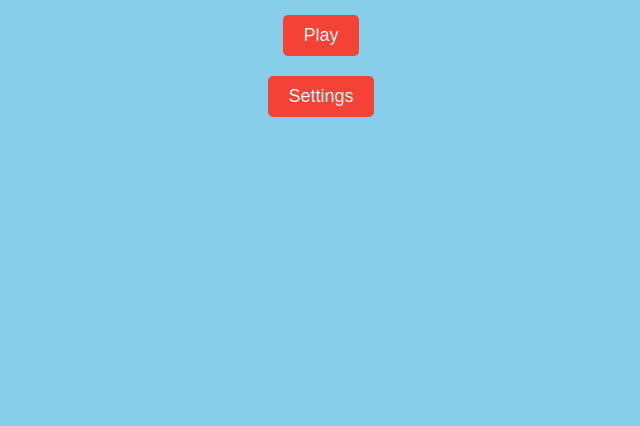
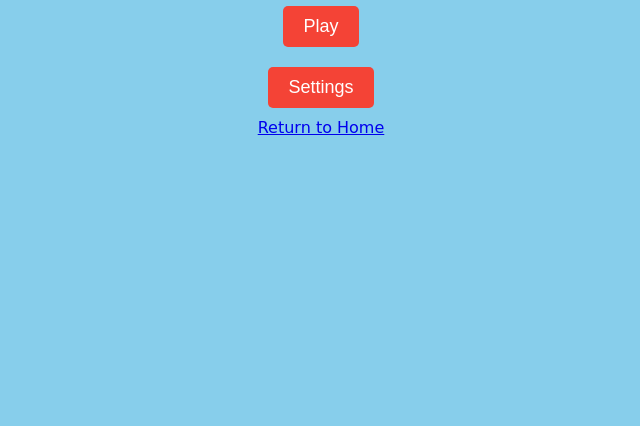
Before and after one commit to hgf56sdf/hgf56sdf.github.io, a plain HTML site: page ios/ios-games/flappy-bird.html in a window 1280 px wide. Shown: the part 374-800 px from the top of the page, without its empty margins (319-959 px from the left). Drawn offline with Linux system fonts and the light colour scheme.

Commit message:
Update flappy-bird.html

```diff
--- a/ios/ios-games/flappy-bird.html
+++ b/ios/ios-games/flappy-bird.html
@@ -11,6 +11,7 @@
     <h1>PX Flappy Bird</h1>
     <button onclick="startGame()">Play</button>
     <button id="settingsButton">Settings</button>
+    <a href="../modified.html" class="button">Return to Home</a>
   </div>
 
   <div class="game-container" id="gameContainer">
```
